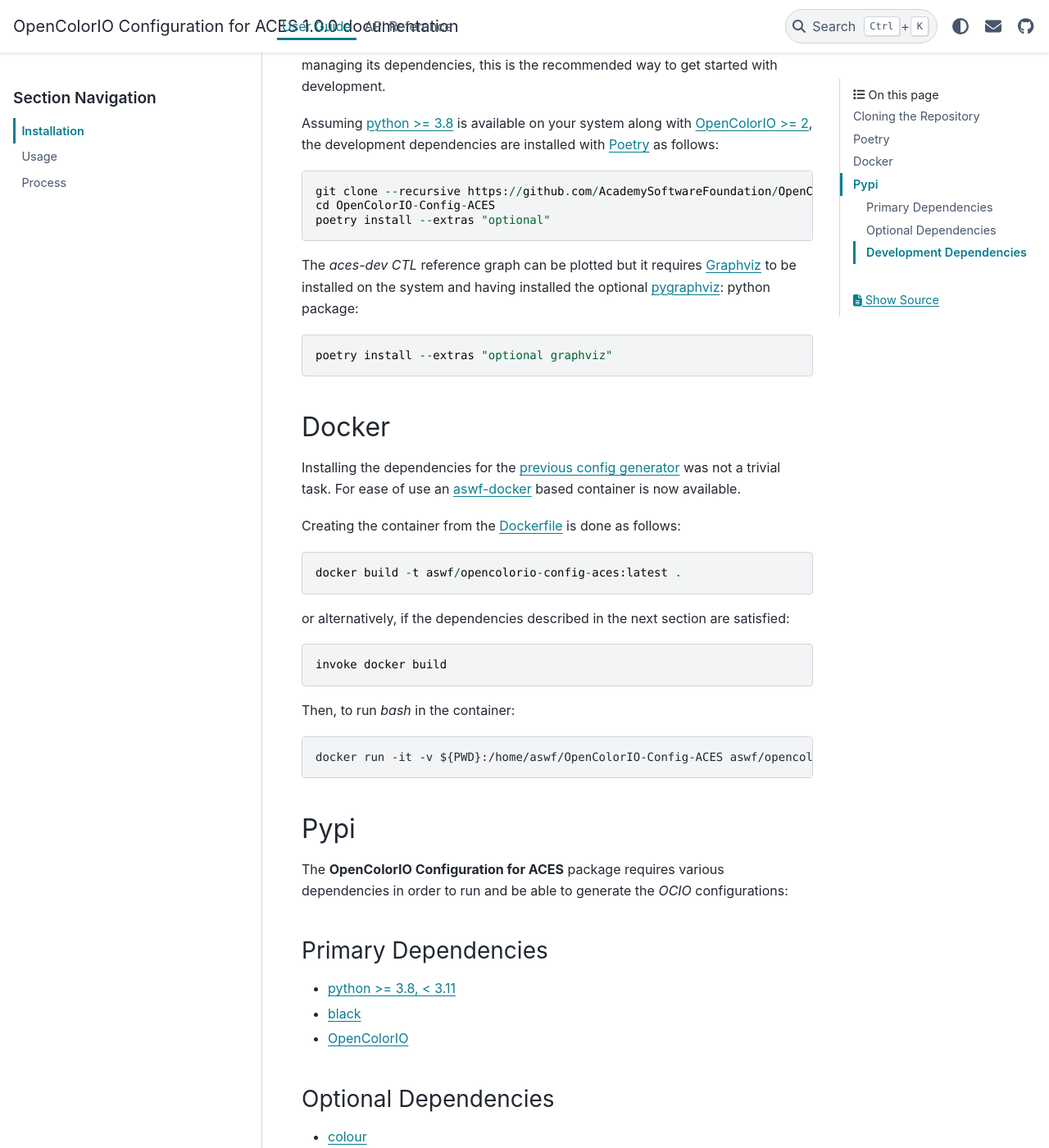
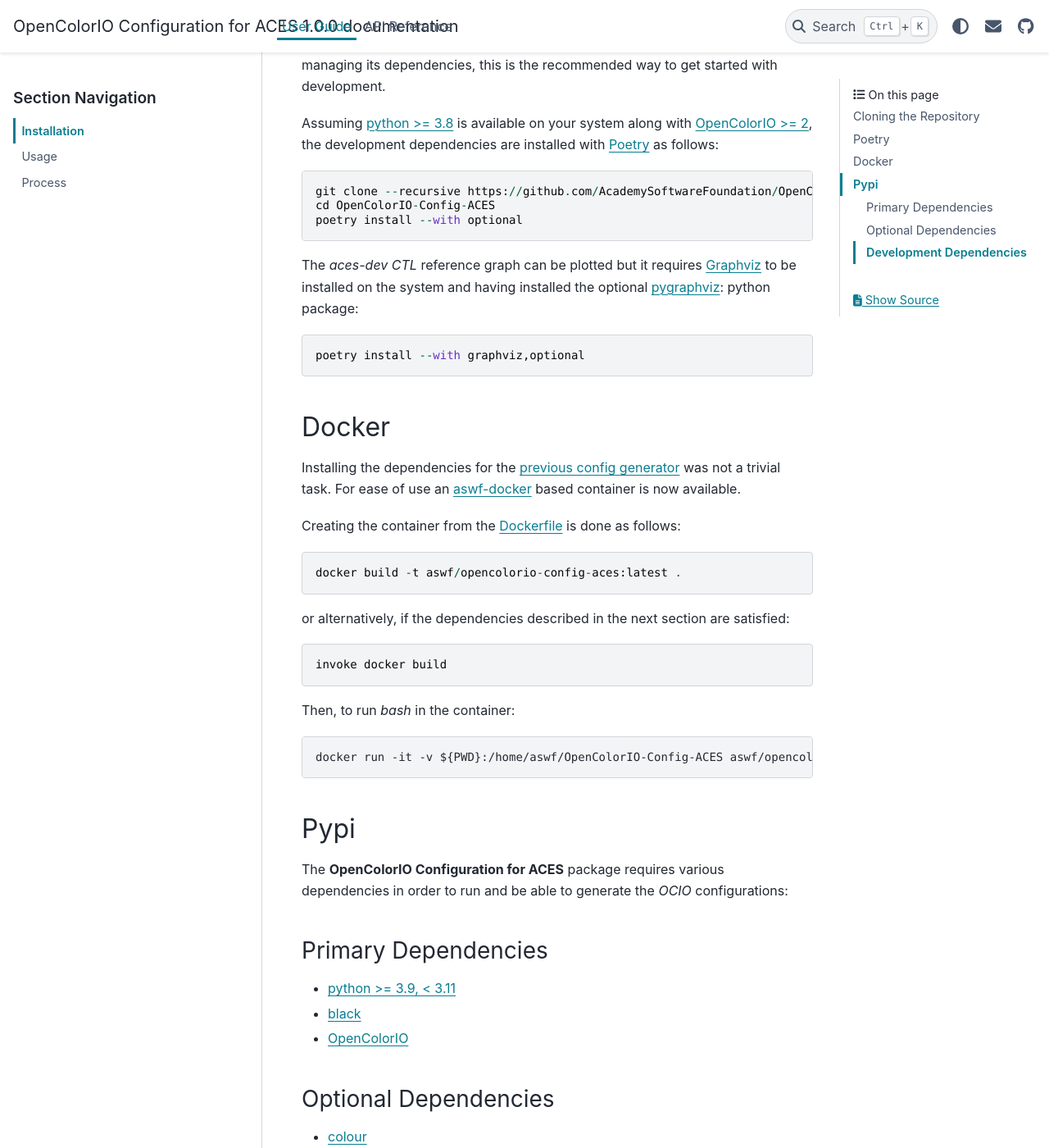
Before and after one commit to AcademySoftwareFoundation/OpenColorIO-Config-ACES, a Sphinx documentation site: the page built from docs/installation.rst, in a window 1280 px wide and 1400 px high, scrolled down 610 px. Shown: the whole window at 82% size. Built offline with Sphinx 7.4.7 and the PyData theme 0.15.4, drawn with Linux system fonts in a browser that asks for light colours; some of the changed text lies outside the part shown.

```diff
--- a/docs/installation.rst
+++ b/docs/installation.rst
@@ -32,13 +32,13 @@ as follows::
 
     git clone --recursive https://github.com/AcademySoftwareFoundation/OpenColorIO-Config-ACES.git
     cd OpenColorIO-Config-ACES
-    poetry install --extras "optional"
+    poetry install --with optional
 
 The *aces-dev* *CTL* reference graph can be plotted but it requires `Graphviz <https://graphviz.org/>`__
 to be installed on the system and having installed the optional `pygraphviz <https://pypi.org/project/pygraphviz/>`__:
 python package::
 
-    poetry install --extras "optional graphviz"
+    poetry install --with graphviz,optional
 
 Docker
 ------
@@ -70,7 +70,7 @@ dependencies in order to run and be able to generate the *OCIO* configurations:
 Primary Dependencies
 ********************
 
--   `python >= 3.8, < 3.11 <https://www.python.org/download/releases/>`__
+-   `python >= 3.9, < 3.11 <https://www.python.org/download/releases/>`__
 -   `black <https://pypi.org/project/black/>`__
 -   `OpenColorIO <https://opencolorio.org/>`__
 
```
Also changed, not shown: other parts of docs/installation.rst (+0 -3 lines), README.rst (+3 -6 lines).
